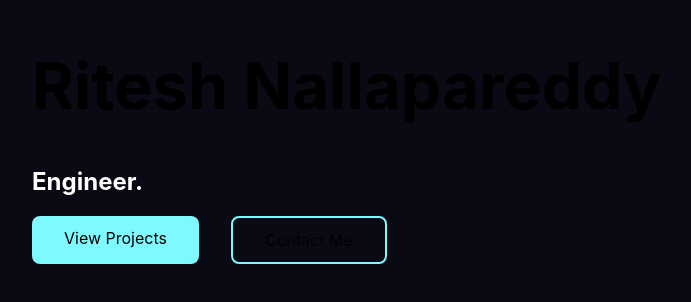
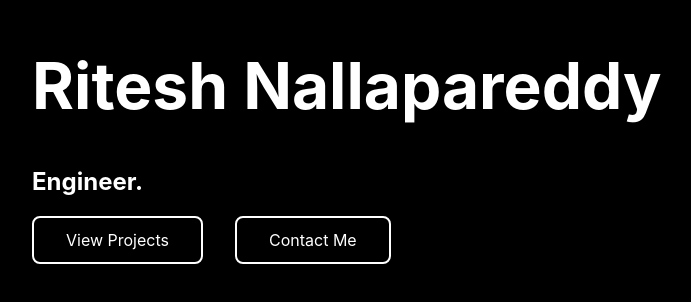
Before and after one commit to RiteshNallapareddy/personal-website, a React (Vite) app: page / in a window 1280 px wide. Shown: the part 266-568 px from the top of the page, without its empty margins (96-787 px from the left). Built offline with nearby package versions, Linux system fonts and the light colour scheme.

Commit message:
style: update color scheme to black and white

```diff
--- a/src/index.css
+++ b/src/index.css
@@ -1,5 +1,5 @@
 body {
-  background-color: #0a0a14;
+  background-color: black;
   color: white;
   margin: 0;
   font-family: 'Inter', sans-serif;
--- a/src/styles/Hero.css
+++ b/src/styles/Hero.css
@@ -8,11 +8,12 @@
 .hero-name {
     font-size: 4rem;
     font-weight: bold;
-    color: black;
+    color: white;
 }
 
 .hero-title {
     font-size: 1.5rem;
+    color: white;
 }
 
 .hero-buttons {
@@ -20,21 +21,18 @@
     gap: 2rem;
 }
 
-.btn-primary {
-    padding: 0.75rem 2rem;
-    background-color: rgb(125, 249, 255);
-    border-radius: 8px;
-    text-decoration: none;
-    color: black;
+.btn-primary, .btn-secondary {
+  padding: 0.75rem 2rem;
+  background-color: transparent;
+  border-radius: 8px;
+  border: 2px solid white;
+  text-decoration: none;
+  color: white;
+  transition: all 0.3s ease;
 }
 
-.btn-secondary {
-    padding: 0.75rem 2rem;
-    background-color: transparent;
-    border-radius: 8px;
-    border: 2px solid rgb(125, 249, 255);
-    text-decoration: none;
-    color: black;
+.btn-primary:hover, .btn-secondary:hover {
+    background-color: white;
 }
 
 .hero-title::after {
--- a/src/styles/Navbar.css
+++ b/src/styles/Navbar.css
@@ -19,7 +19,7 @@
   transition: opacity 0.3s ease;
 
   /* Background */
-  background-color: rgb(10, 10, 20);
+  background-color: black;
   color: white;
 }
 
```
